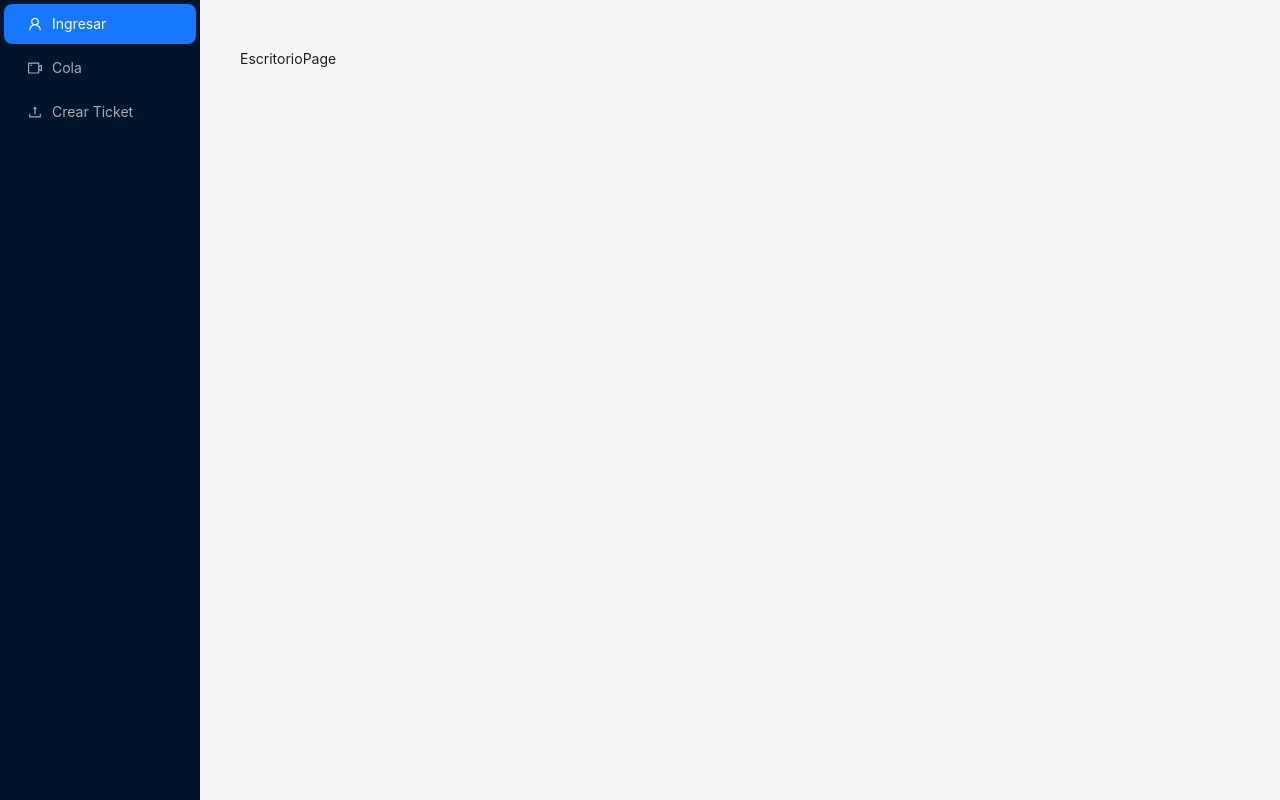
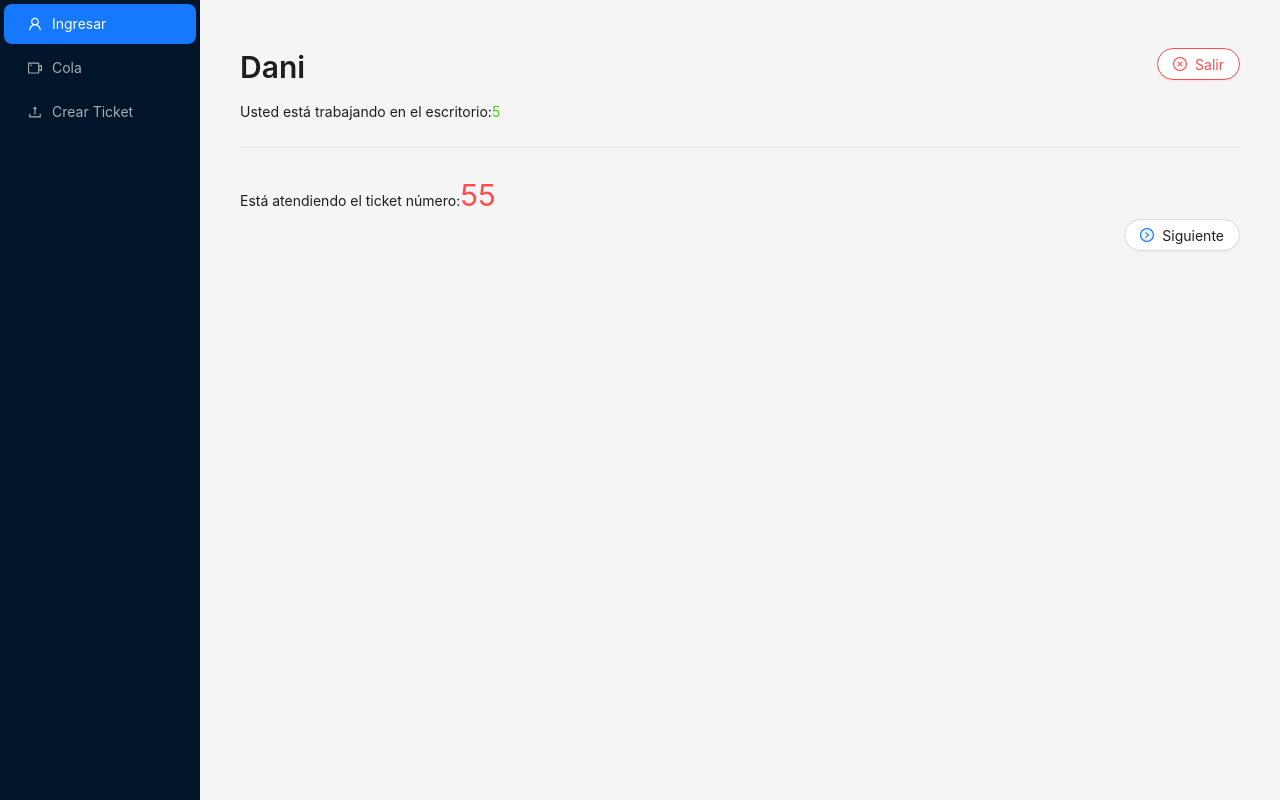
Before and after one commit to danielmateu/ticket-app-front, a React (Vite) app: page /escritorio in a window 1280 px wide. Built offline with nearby package versions, Linux system fonts and the light colour scheme.

Commit message:
Pantalla de escritorio

```diff
--- a/src/pages/Escritorio.jsx
+++ b/src/pages/Escritorio.jsx
@@ -1,8 +1,77 @@
+import { CloseCircleOutlined, RightCircleTwoTone } from "@ant-design/icons"
+import { Button, Col, Divider, Row, Typography } from "antd"
 
+const { Title, Text } = Typography
 
 const EscritorioPage = () => {
+
+    const salir = () => {
+        console.log('salir')
+    }
+
+    const siguienteTiquet = () => {
+        console.log('siguienteTiquet')
+    }
+
     return (
-        <div>EscritorioPage</div>
+        <>
+            <Row>
+                <Col span={20}>
+                    <Title level={2}>
+                        Dani
+                    </Title>
+                    <Text>Usted está trabajando en el escritorio:</Text>
+                    <Text type="success">5</Text>
+                </Col>
+
+                <Col span={4} align="right" >
+                    <Button shape="round" onClick={salir} danger style={
+                        {
+                            display: 'flex',
+                            justifyContent: 'center',
+                            alignItems: 'center',
+                        }}>
+                        <CloseCircleOutlined />
+                        Salir
+                    </Button>
+                </Col>
+            </Row>
+
+            <Divider />
+
+            <Row>
+                <Col>
+                    <Text>Está atendiendo el ticket número:</Text>
+                    <Text
+                        style={{
+                            fontSize: 30,
+                        }}
+                        type="danger"
+                    >
+                        55
+                    </Text>
+                </Col>
+            </Row>
+
+            <Row>
+                <Col offset={18} span={6} align="right">
+                    <Button
+                        shape="round"
+                        onClick={siguienteTiquet}
+                        style={
+                            {
+                                display: 'flex',
+                                justifyContent: 'center',
+                                alignItems: 'center',
+                            }}
+                    >
+                        {/* <CloseCircleOutlined /> */}
+                        <RightCircleTwoTone />
+                        Siguiente
+                    </Button>
+                </Col>
+            </Row>
+        </>
     )
 }
 
--- a/src/pages/Ingresar.jsx
+++ b/src/pages/Ingresar.jsx
@@ -1,18 +1,38 @@
 import { SaveOutlined } from '@ant-design/icons';
-import { Button, Form, Input, InputNumber } from 'antd';
+import { Button, Divider, Form, Input, InputNumber, Typography } from 'antd';
+import { useNavigate } from 'react-router-dom';
 
 
+const { Title, Text } = Typography
 
 const IngresarPage = () => {
 
+    const navigate = useNavigate()
+
     const onFinish = (values) => {
         console.log('Success:', values);
+        navigate('/escritorio')
     };
+
     const onFinishFailed = (errorInfo) => {
         console.log('Failed:', errorInfo);
     };
 
     return (
+        <>
+            <Title
+                level={2}
+                style={{
+                    textAlign: 'center',
+                    marginTop: 20,
+                }}
+            >
+                Ingresar
+            </Title>
+            <Divider />
+            <Text>
+                Ingrese su nombre y número de escritorio
+            </Text>
             <Form
                 name="basic"
                 labelCol={{
@@ -90,11 +110,12 @@ const IngresarPage = () => {
                             backgroundColor: '#4BC0C8',
                         }}
                     >
-                    <SaveOutlined/>
+                        <SaveOutlined />
                         Ingresar
                     </Button>
                 </Form.Item>
             </Form>
+        </>
     )
 }
 
```
Lines whose indentation alone changed are shown as unchanged.
